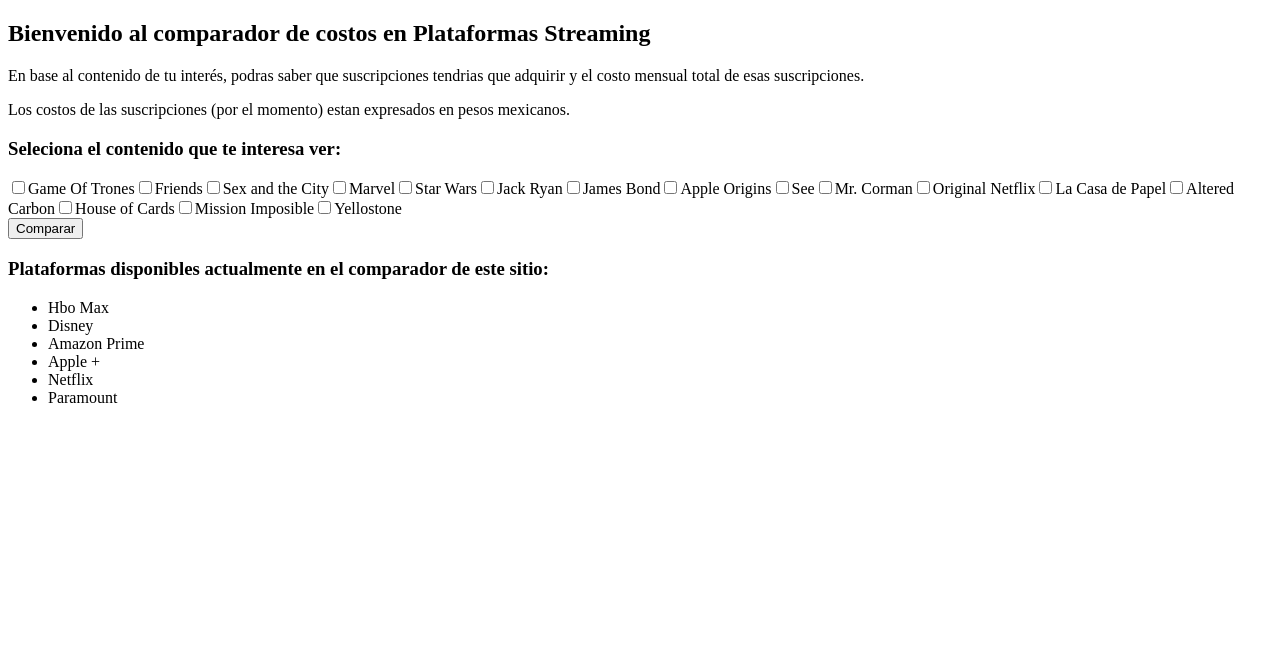
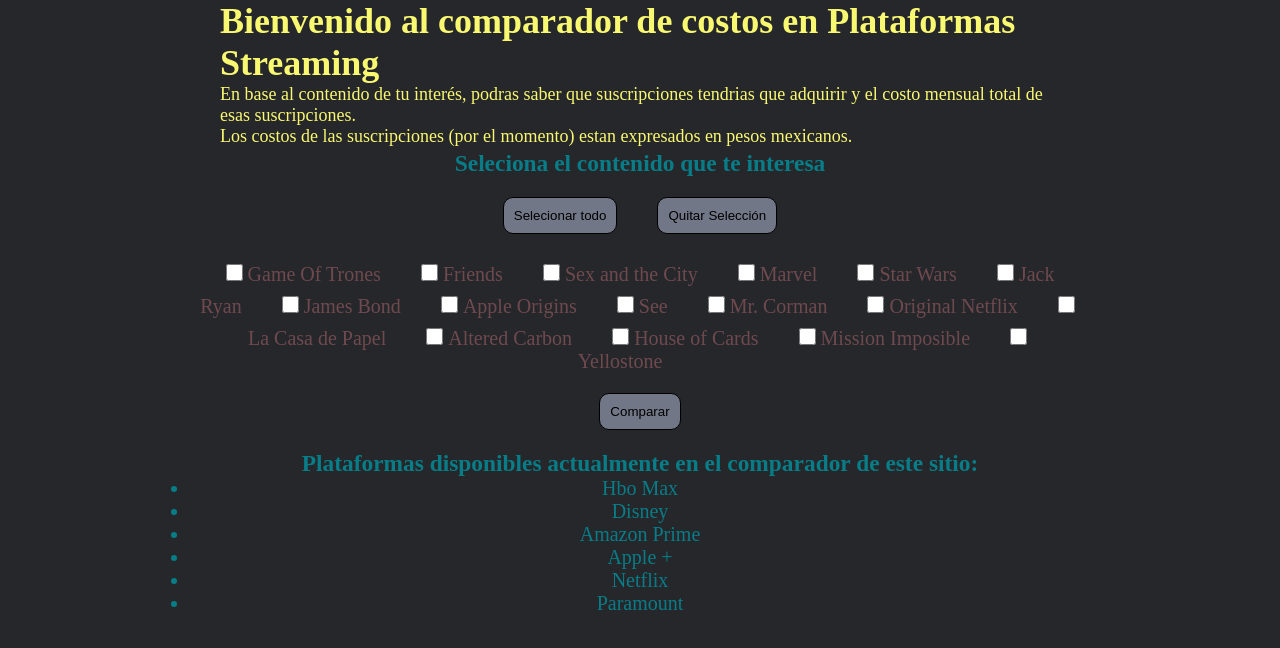
Before and after one commit to dvnegrete/StreamingComparative, a plain HTML site: page index.html in a window 1280 px wide. Both pictures are taken after a click on the button "Mostrar Catalogo". Drawn offline with Linux system fonts and the light colour scheme.

Commit message:
Botones de selecionar y quitar todo, y primeros estilos

```diff
--- a/index.html
+++ b/index.html
@@ -4,17 +4,18 @@
     <meta charset="UTF-8">
     <meta name="viewport" content="width=device-width, initial-scale=1.0">
     <title>Comparador de Streaming</title>
+    <link rel="stylesheet" href="./styles.css">
 </head>
 <body>
     <header class="header">
-        <h2>Bienvenido al comparador de costos en Plataformas Streaming</h2>
+        <h1>Bienvenido al comparador de costos en Plataformas Streaming</h1>
         <p>En base al contenido de tu interés, podras saber que suscripciones tendrias que adquirir y el costo mensual total de esas suscripciones.</p>
         <p>Los costos de las suscripciones (por el momento) estan expresados en pesos mexicanos.</p>
     </header>
     <section class="catalogo">
-        <h3>Seleciona  el contenido que te interesa ver:</h3>
+        <h3>Seleciona el contenido que te interesa</h3>
         <button class="catalogo--button" type="button" id="mostrarCatalogo">Mostrar Catalogo</button>
-        <form id="imprimirCatalogo"></form>
+        <form id="imprimirCatalogo" class="catalogo--form"></form>
         <button class="catalogo--button" id="ejecutarComparativo">Comparar</button>
         <ul id="plataformasContenidas"></ul>
         <div id="result" class="resultDiv"></div>
--- a/js/mostrarcatalogo.js
+++ b/js/mostrarcatalogo.js
@@ -1,3 +1,26 @@
+//nodo de montaje en HTML
+const nodoMontaje = document.getElementById("imprimirCatalogo");
+const nodoPlataformas = document.getElementById("plataformasContenidas");
+const nodoResultado = document.getElementById("result");
+const allInputs = nodoMontaje.childNodes;
+
+//funciones para seleccionar y desmarcar todos los inputs
+const selectAll = function () {
+  for(let i = 0; i < allInputs.length; i++) {
+      if (allInputs[i].type == "checkbox") {
+          allInputs[i].checked = 1;
+      }
+  }
+}
+const cleanSelect = function () {
+  for(let i = 0; i < allInputs.length; i++) {
+      if (allInputs[i].type == "checkbox") {
+          allInputs[i].checked = 0;
+      }
+  }
+}
+
+//funciones que usa idCamelCase
 function quitarEspacios (arrayWithLether) {
     const arrayNoSpaces = [];
     for(let i = 0; i < arrayWithLether.length; i++) {
@@ -14,6 +37,7 @@
     return arrayNoSpaces;
 }
 
+//funcion que usa mostrar Plataformas y funcion selectionInputs
 export function idCamelCase (string) {
   const stringCompleto = Array.from(string);
   //arrayString contiene el nombre de la pelicula en un array por cada letra
@@ -22,25 +46,34 @@
   return stringCamel;
 }
 
-//nodo de montaje en HTML
-const nodoMontaje = document.getElementById("imprimirCatalogo");
-const nodoPlataformas = document.getElementById("plataformasContenidas");
-const nodoResultado = document.getElementById("result");
+//funcion para mostrar catalogo en API
+export function catalogoChecklist (catalogoCompleto) {
+  //botones para seleccionar todo
+  const buttonSelectAll = document.createElement("button");
+  buttonSelectAll.type = "button";
+  buttonSelectAll.id = "selectAllInputs";
+  buttonSelectAll.className = "catalogo--button";
+  buttonSelectAll.textContent = "Selecionar todo";
+  buttonSelectAll.addEventListener("click", selectAll);
 
+  const buttonCleanSelect = document.createElement("button");
+  buttonCleanSelect.type = "button";
+  buttonCleanSelect.className = "catalogo--button";
+  buttonCleanSelect.id = "cleanSelectInput";
+  buttonCleanSelect.textContent = "Quitar Selección";
+  buttonCleanSelect.addEventListener("click", cleanSelect);
 
-//funcion para mostrar catalogo en API
-export function catalogoChecklist (catalogoCompleto)
-{   let containerHTML = [];
+  //const containerButtons = [buttonSelectAll, buttonCleanSelect];
+  let containerHTML = [];
 
     for(let i = 0 ; i < catalogoCompleto.length ; i++)
     {
-        //crear y asignar label
+        //crear checkbox del contenido disponible en BD
         const labelCheckbox = document.createElement("label");
         //crear ID?   labelCheckbox.htmlFor = `#${catalogoCompleto[i]}`;
         labelCheckbox.textContent =  catalogoCompleto[i];
-        labelCheckbox.className = "catalogo-checkbox"
 
-        const inputCheckbox =document.createElement("input");
+        const inputCheckbox = document.createElement("input");
         inputCheckbox.type = "checkbox";
         inputCheckbox.name = `${catalogoCompleto[i]}`;
         let idCamel = idCamelCase(catalogoCompleto[i]);
@@ -48,10 +81,12 @@
 
         containerHTML.push(inputCheckbox, labelCheckbox);
     }
+    nodoMontaje.insertAdjacentElement("beforebegin", buttonSelectAll);
+    nodoMontaje.insertAdjacentElement("beforebegin", buttonCleanSelect);
     nodoMontaje.append(...containerHTML);
 }
 
-//funcion para mostrar plataformas disponibles para en el sitio
+//mostrar plataformas disponibles para en el sitio
 export function availablePlataform(arrayPlataform){
     const containerPlataform = [];
     const plataformAvailable = arrayPlataform.length - 1;
@@ -69,9 +104,10 @@
     nodoPlataformas.insertAdjacentElement("beforebegin", title);
 }
 
-//funcion para mostrar el comparativo despues de que el usuario seleciono los contenidos que le interesan
+//resultado la selección de contenidos del usuario
 export function showResult(array){
 
+  //para consultas previas
   let countPreviousResult = nodoResultado.childElementCount;
   if (countPreviousResult > 1) {
     const nodeListPrevious = nodoResultado.childNodes;
@@ -82,18 +118,25 @@
 
   let container = [];
 
-  const labelCost = document.createElement("p");
-  labelCost.textContent = `El costo mensual en suscripción para tu selección de contenidos es de: $${array[0].toFixed(2)} MXN`;
+  const labelCostSpan = document.createElement("span");
+  labelCostSpan.textContent = `El costo mensual en suscripción para tu selección de contenidos es de: `;
+
+  const costo = document.createElement("span");
+  costo.textContent = `$${array[0].toFixed(2)} MXN`
+  costo.className = "resultDiv--plataformas";
+
+  const lineBreak = document.createElement("br");
 
   const title = document.createElement("span");
   title.textContent = "Disponible en ";
 
-  container.push(labelCost,title);
+  container.push(labelCostSpan, costo, lineBreak, title);
 
   const arrayPlataformas = array[1];
 
   for(let i = 0; i < arrayPlataformas.length; i++) {
     const spanPlataformas =  document.createElement("span");
+    spanPlataformas.className = "resultDiv--plataformas";
     spanPlataformas.textContent = `${arrayPlataformas[i]}, `;
 
     if (arrayPlataformas.length === 1) {
--- a/js/userSelection.js
+++ b/js/userSelection.js
@@ -4,8 +4,8 @@
 const userSelection = [];
 
     for (let i = 0; i < catalogo.length; i++) {
-        let idSelection = idCamelCase(catalogo[i]);
-        let inputUser = document.getElementById(`${idSelection}`);
+        const idSelection = idCamelCase(catalogo[i]);
+        const inputUser = document.getElementById(`${idSelection}`);
         if (inputUser.checked) {
             userSelection.push(catalogo[i]);
         }
--- /dev/null
+++ b/styles.css
@@ -0,0 +1,89 @@
+:root {
+    --color1 : #26272b;
+    --color2: #9faace;
+    --color3: #727787;
+    --color4: #3d1e23;
+    --color5: #6e4a4f;
+
+    --gradient1 : #26272b;
+    --gradient2: #2e4e60;
+    --gradient3: #077d88;
+    --gradient4: #29ac93;
+    --gradient5: #88d783;
+    --gradient6: #f9f871;
+}
+
+* {
+    margin: 0;
+    padding: 0;
+    box-sizing: border-box;
+}
+
+html {
+    font-size: 62.5%;
+}
+
+body {
+    background-color: var(--color1);
+    display: flex;
+    flex-direction: column;
+    align-items: center;
+}
+
+.header {
+    background-color: var(--color1);
+    color: var(--gradient6);
+    font-size: 1.8rem;
+    min-height: 15rem;
+    max-width: 840px;
+}
+
+.catalogo {
+    color: var(--gradient3);
+    background-color: var(--color1);
+    font-size: 2rem;
+    max-width: 1024px;
+    vertical-align: center;
+    text-align: center;
+
+}
+
+.catalogo--button {
+    padding: 1rem;
+    margin: 2rem;
+    background-color: var(--color3);
+    color: #000000;
+    border-radius: 10px;
+    border: solid #000000 1px;
+
+}
+
+.catalogo--form {
+    max-width: 900px;
+    color: var(--color5);
+}
+
+.catalogo--form > input {
+    margin-right: 0.5rem;
+    margin-top: 1rem;
+    height: 17px;
+    width: 17px;
+}
+
+.catalogo--form > label {
+    margin-right: 4rem;
+    margin-top: 1rem;
+}
+
+.resultDiv {
+
+    background-color: var(--gradient2);
+    color: var(--gradient5);
+    max-width: 600px;
+}
+
+.resultDiv--plataformas {
+    color: var(--color3);
+    font-size: 2.2rem;
+    font-weight: 300;
+}
```
